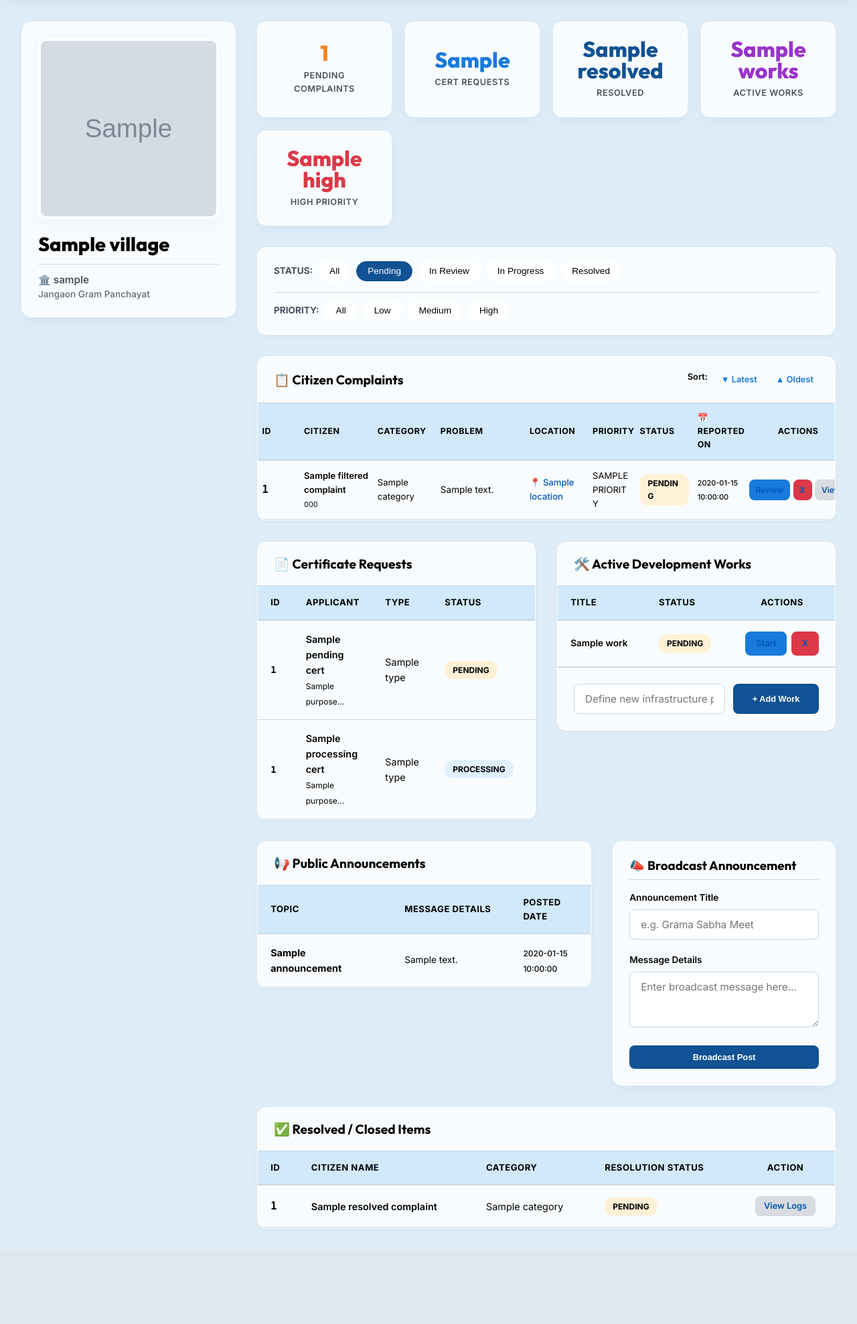
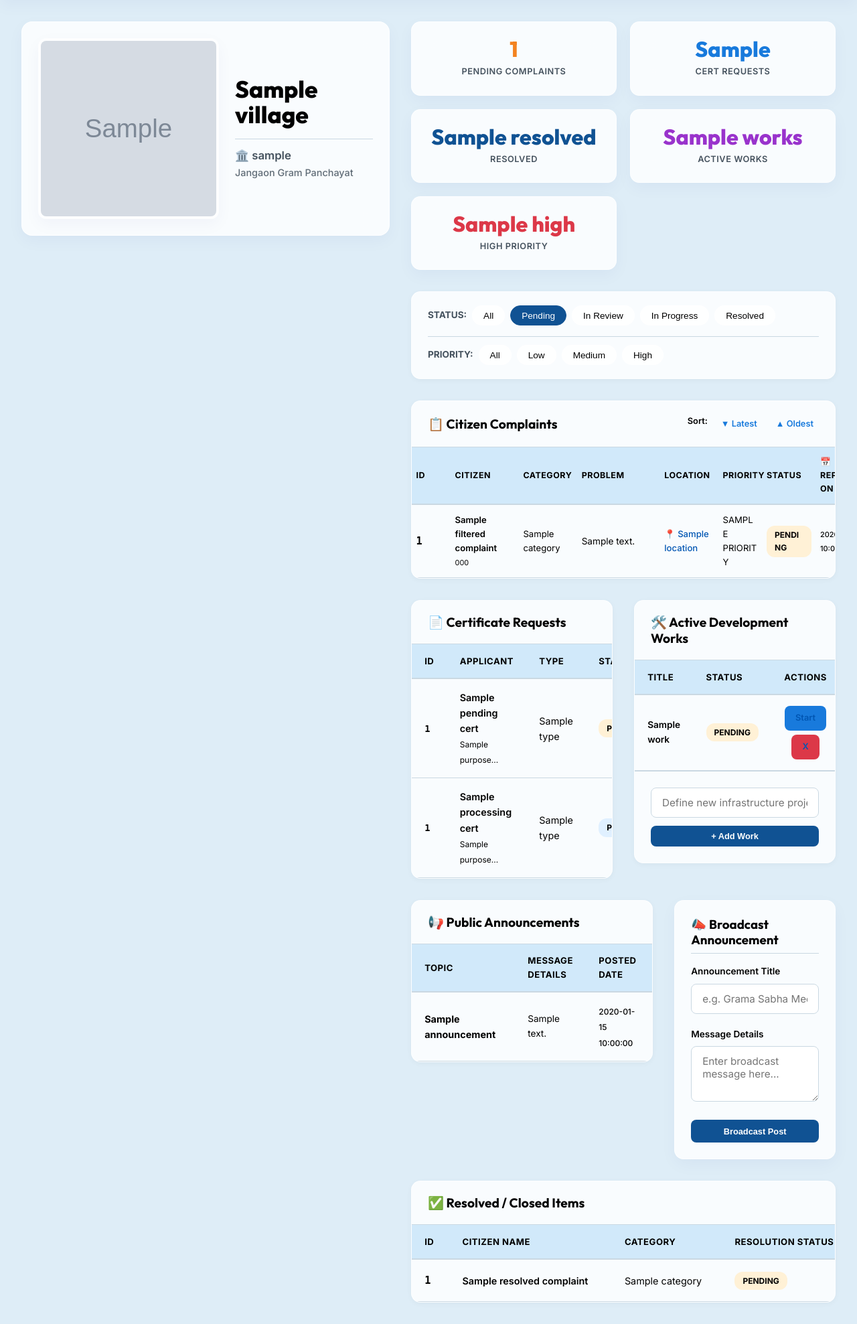
Before and after one commit to thumareddy-lgtm/sarpanch-agent, a Flask app: template templates/dashboard.html in a window 1280 px wide. Shown: the part 71-2048 px from the top of the page at 67% size. Before the commit the page ends 1905 px from the top, so only its background shows below. Run offline with Flask 3, Linux system fonts and the light colour scheme; the template is opened without the code that fills it: most values are stand-ins (such as "Sample title", 1, 10 or a date in 2020); grey boxes marked "Sample" are stand-in pictures.

Commit message:
style: implement horizontal sticky profile card layout on desktop and fix page-load scroll on refresh

```diff
--- a/templates/dashboard.html
+++ b/templates/dashboard.html
@@ -9,10 +9,10 @@
     /* Professional Two-Column Dashboard Layout */
     .dashboard-grid {
       display: grid;
-      grid-template-columns: 320px 1fr;
+      grid-template-columns: 550px 1fr; /* Wider sidebar column to hold horizontal profile card beautifully */
       gap: 2rem;
       align-items: start;
-      max-width: 1500px;
+      max-width: 1600px;
       width: 100%;
       margin: 0 auto;
       padding: 2rem;
@@ -25,6 +25,17 @@
       flex-direction: column;
       gap: 1.5rem;
       z-index: 10;
+    }
+
+    .profile-sidebar-card {
+      padding: 1.5rem;
+      display: flex;
+      flex-direction: row; /* Desktop horizontal card layout: avatar left, text info right */
+      align-items: center;
+      gap: 1.5rem;
+      border-radius: 16px;
+      background: var(--bg-glass);
+      border: 1px solid var(--border-glass);
     }
 
     .dashboard-main {
@@ -49,15 +60,26 @@
       scroll-margin-top: 100px !important;
     }
 
-    @media (max-width: 992px) {
+    @media (max-width: 1200px) {
       .dashboard-grid {
         grid-template-columns: 1fr;
         padding: 1rem;
         gap: 1.5rem;
       }
+      .profile-sidebar-card {
+        flex-direction: row; /* Keep it side-by-side on mid-size tablet screens */
+        align-items: center;
+      }
       .sticky-sidebar {
         position: relative !important;
         top: 0 !important;
+      }
+    }
+
+    @media (max-width: 600px) {
+      .profile-sidebar-card {
+        flex-direction: column; /* Stack vertically on small mobile phone screens */
+        align-items: flex-start;
       }
     }
 
@@ -178,7 +200,7 @@
 
     <!-- Column 1: Sticky Profile Panel (Always Visible on Scroll) -->
     <div class="sticky-sidebar">
-      <div class="glass-card" style="padding: 1.5rem; text-align: left; display: flex; flex-direction: column; align-items: flex-start; gap: 1.25rem; box-shadow: var(--shadow-md); border-radius: 16px; width: 100%;">
+      <div class="glass-card profile-sidebar-card">
 
         <!-- Pushed to Left 270px Square Avatar in the Sidebar -->
         {% if photo %}
@@ -193,12 +215,12 @@
           </div>
         {% endif %}
 
-        <!-- Title & Subtitle details -->
-        <div style="text-align: left; width: 100%;">
-          <h1 style="font-size: 1.8rem; font-weight: 800; color: var(--text-main); margin-bottom: 0.35rem; line-height: 1.2;">{{ village }}</h1>
-          <div style="font-size: 0.95rem; font-weight: 600; color: var(--text-muted); line-height: 1.4; border-top: 1px solid var(--border-light); padding-top: 0.75rem; margin-top: 0.75rem;">
+        <!-- Title & Subtitle details (Beautifully placed side-by-side with photo on desktop!) -->
+        <div style="display: flex; flex-direction: column; gap: 0.5rem; flex: 1;">
+          <h1 style="font-size: 2.2rem; font-weight: 800; color: var(--text-main); margin-bottom: 0.25rem; line-height: 1.1;">{{ village }}</h1>
+          <div style="font-size: 1.05rem; font-weight: 600; color: var(--text-muted); line-height: 1.5; border-top: 1px solid var(--border-light); padding-top: 0.75rem; margin-top: 0.25rem;">
             🏛️ {{ username }}<br>
-            <span style="font-size: 0.85rem; font-weight: 500; opacity: 0.85;">Jangaon Gram Panchayat</span>
+            <span style="font-size: 0.9rem; font-weight: 500; opacity: 0.85;">Jangaon Gram Panchayat</span>
           </div>
         </div>
 
@@ -543,20 +565,10 @@
   </div> <!-- Close Two-Column Grid (.dashboard-grid) -->
 
   <script>
-    // Smooth auto-scrolling to target elements
+    // Smooth auto-scrolling to target elements (Only on explicit hashtag jumps, not on simple page loads/refreshes)
     window.addEventListener('DOMContentLoaded', (event) => {
-      const urlParams = new URLSearchParams(window.location.search);
       const hash = window.location.hash;
-
-      // Auto-scroll on filters or hash
-      if (urlParams.has('filter_status') || urlParams.has('filter_priority')) {
-        const el = document.getElementById('complaints-sec');
-        if (el) {
-          setTimeout(() => {
-            el.scrollIntoView({ behavior: 'smooth', block: 'start' });
-          }, 300);
-        }
-      } else if (hash) {
+      if (hash) {
         const el = document.querySelector(hash);
         if (el) {
           setTimeout(() => {
```
